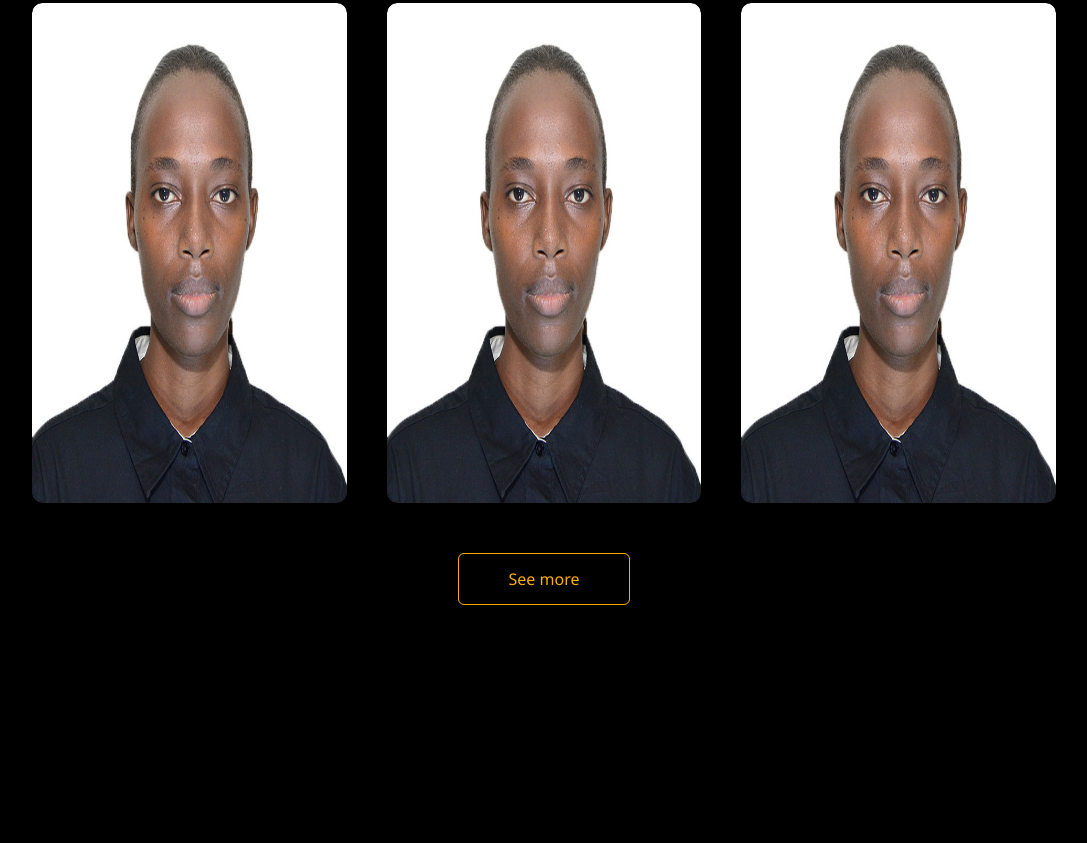
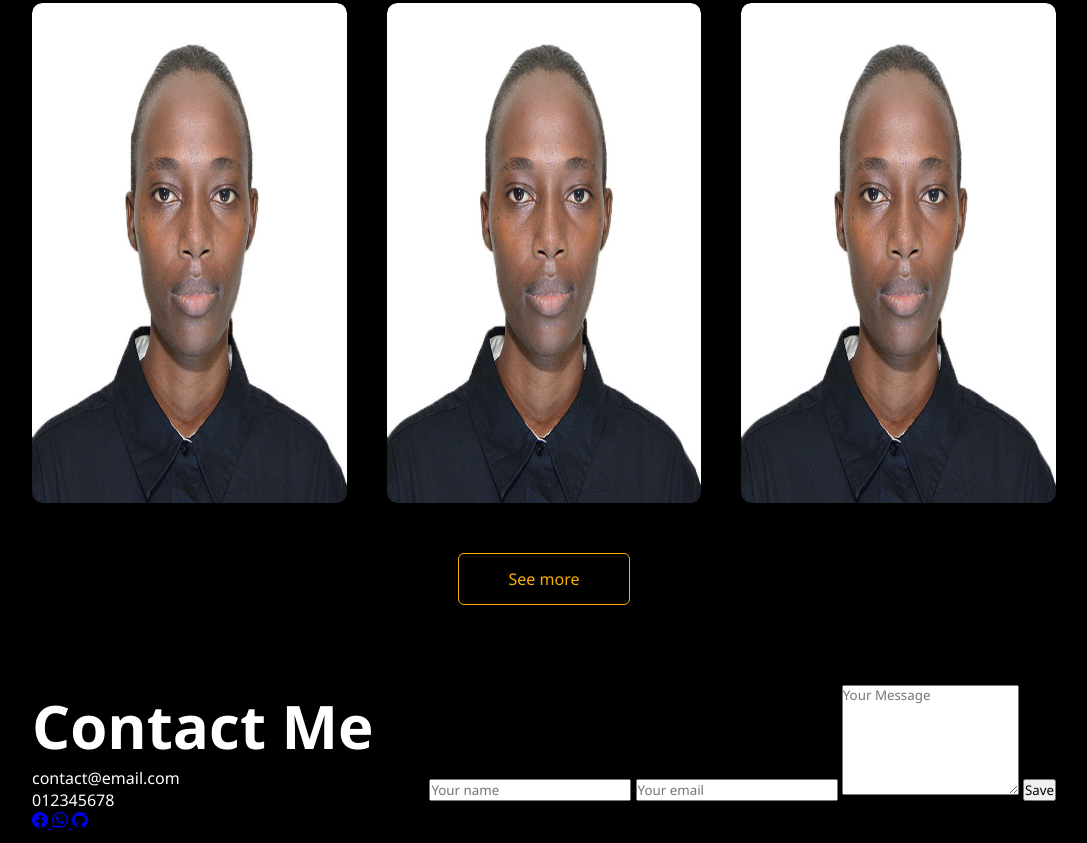
Before and after one commit to eloge257/my-portofolio, a plain HTML site: page index.html in a window 1280 px wide. Shown: the part 2219-3062 px from the top of the page, without its empty margins (96-1183 px from the left). Before the commit the page ends 2894 px from the top, so only its background shows below. Drawn offline with Linux system fonts and the light colour scheme.

Commit message:
add form contact

```diff
--- a/index.html
+++ b/index.html
@@ -168,6 +168,49 @@
             <a href="#" class="btn">See more</a>
         </div>
     </div>
+    <!-- ---------------------contact------------------- -->
+    <div id="contact">
+        <div class="container">
+            <div class="row">
+                <div class="contact-left">
+                    <h1 class="sub-title">Contact Me</h1>
+                    <p>contact@email.com</p>
+                    <p>012345678</p>
+                    <div class="social-icons">
+                        <a href="#">
+                            <svg xmlns="http://www.w3.org/2000/svg" width="16" height="16" fill="currentColor" class="bi bi-facebook" viewBox="0 0 16 16">
+                                <path d="M16 8.049c0-4.446-3.582-8.05-8-8.05C3.58 0-.002 3.603-.002 8.05c0 4.017 2.926 7.347 6.75 7.951v-5.625h-2.03V8.05H6.75V6.275c0-2.017 1.195-3.131 3.022-3.131.876 0 1.791.157 1.791.157v1.98h-1.009c-.993 0-1.303.621-1.303 1.258v1.51h2.218l-.354 2.326H9.25V16c3.824-.604 6.75-3.934 6.75-7.951"/>
+                              </svg>
+                        </a>
+                        <a href="#">
+                            <svg xmlns="http://www.w3.org/2000/svg" width="16" height="16" fill="currentColor" class="bi bi-whatsapp" viewBox="0 0 16 16">
+                                <path d="M13.601 2.326A7.85 7.85 0 0 0 7.994 0C3.627 0 .068 3.558.064 7.926c0 1.399.366 2.76 1.057 3.965L0 16l4.204-1.102a7.9 7.9 0 0 0 3.79.965h.004c4.368 0 7.926-3.558 7.93-7.93A7.9 7.9 0 0 0 13.6 2.326zM7.994 14.521a6.6 6.6 0 0 1-3.356-.92l-.24-.144-2.494.654.666-2.433-.156-.251a6.56 6.56 0 0 1-1.007-3.505c0-3.626 2.957-6.584 6.591-6.584a6.56 6.56 0 0 1 4.66 1.931 6.56 6.56 0 0 1 1.928 4.66c-.004 3.639-2.961 6.592-6.592 6.592m3.615-4.934c-.197-.099-1.17-.578-1.353-.646-.182-.065-.315-.099-.445.099-.133.197-.513.646-.627.775-.114.133-.232.148-.43.05-.197-.1-.836-.308-1.592-.985-.59-.525-.985-1.175-1.103-1.372-.114-.198-.011-.304.088-.403.087-.088.197-.232.296-.346.1-.114.133-.198.198-.33.065-.134.034-.248-.015-.347-.05-.099-.445-1.076-.612-1.47-.16-.389-.323-.335-.445-.34-.114-.007-.247-.007-.38-.007a.73.73 0 0 0-.529.247c-.182.198-.691.677-.691 1.654s.71 1.916.81 2.049c.098.133 1.394 2.132 3.383 2.992.47.205.84.326 1.129.418.475.152.904.129 1.246.08.38-.058 1.171-.48 1.338-.943.164-.464.164-.86.114-.943-.049-.084-.182-.133-.38-.232"/>
+                              </svg>
+                        </a>
+                        <!-- <a href="#">
+                            <svg xmlns="http://www.w3.org/2000/svg" width="16" height="16" fill="currentColor" class="bi bi-whatsapp" viewBox="0 0 16 16">
+                                <path d="M13.601 2.326A7.85 7.85 0 0 0 7.994 0C3.627 0 .068 3.558.064 7.926c0 1.399.366 2.76 1.057 3.965L0 16l4.204-1.102a7.9 7.9 0 0 0 3.79.965h.004c4.368 0 7.926-3.558 7.93-7.93A7.9 7.9 0 0 0 13.6 2.326zM7.994 14.521a6.6 6.6 0 0 1-3.356-.92l-.24-.144-2.494.654.666-2.433-.156-.251a6.56 6.56 0 0 1-1.007-3.505c0-3.626 2.957-6.584 6.591-6.584a6.56 6.56 0 0 1 4.66 1.931 6.56 6.56 0 0 1 1.928 4.66c-.004 3.639-2.961 6.592-6.592 6.592m3.615-4.934c-.197-.099-1.17-.578-1.353-.646-.182-.065-.315-.099-.445.099-.133.197-.513.646-.627.775-.114.133-.232.148-.43.05-.197-.1-.836-.308-1.592-.985-.59-.525-.985-1.175-1.103-1.372-.114-.198-.011-.304.088-.403.087-.088.197-.232.296-.346.1-.114.133-.198.198-.33.065-.134.034-.248-.015-.347-.05-.099-.445-1.076-.612-1.47-.16-.389-.323-.335-.445-.34-.114-.007-.247-.007-.38-.007a.73.73 0 0 0-.529.247c-.182.198-.691.677-.691 1.654s.71 1.916.81 2.049c.098.133 1.394 2.132 3.383 2.992.47.205.84.326 1.129.418.475.152.904.129 1.246.08.38-.058 1.171-.48 1.338-.943.164-.464.164-.86.114-.943-.049-.084-.182-.133-.38-.232"/>
+                              </svg>
+                        </a> -->
+                        <a href="#">
+                            <svg xmlns="http://www.w3.org/2000/svg" width="16" height="16" fill="currentColor" class="bi bi-github" viewBox="0 0 16 16">
+                                <path d="M8 0C3.58 0 0 3.58 0 8c0 3.54 2.29 6.53 5.47 7.59.4.07.55-.17.55-.38 0-.19-.01-.82-.01-1.49-2.01.37-2.53-.49-2.69-.94-.09-.23-.48-.94-.82-1.13-.28-.15-.68-.52-.01-.53.63-.01 1.08.58 1.23.82.72 1.21 1.87.87 2.33.66.07-.52.28-.87.51-1.07-1.78-.2-3.64-.89-3.64-3.95 0-.87.31-1.59.82-2.15-.08-.2-.36-1.02.08-2.12 0 0 .67-.21 2.2.82.64-.18 1.32-.27 2-.27s1.36.09 2 .27c1.53-1.04 2.2-.82 2.2-.82.44 1.1.16 1.92.08 2.12.51.56.82 1.27.82 2.15 0 3.07-1.87 3.75-3.65 3.95.29.25.54.73.54 1.48 0 1.07-.01 1.93-.01 2.2 0 .21.15.46.55.38A8.01 8.01 0 0 0 16 8c0-4.42-3.58-8-8-8"/>
+                              </svg>
+                        </a>
+                    </div>
+                </div>
+                <div class="contact-right">
+                    <form action="">
+                        <input type="text" name="Name" placeholder="Your name" required>
+                        <input type="text" name="Name" placeholder="Your email" required>
+                        <textarea name="Message" id=""  rows="6" placeholder="Your Message"></textarea>
+                        <button>Save</button>
+
+                    </form>
+                </div>
+            </div>
+        </div>
+    </div>
     <script>
         var tablinks = document.getElementsByClassName("tab-links")
         var tabcontents = document.getElementsByClassName("tab-contents")
```
